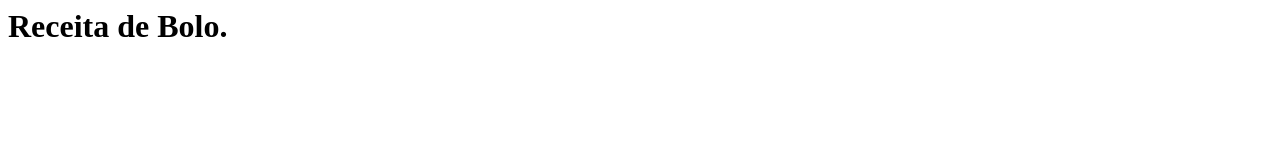
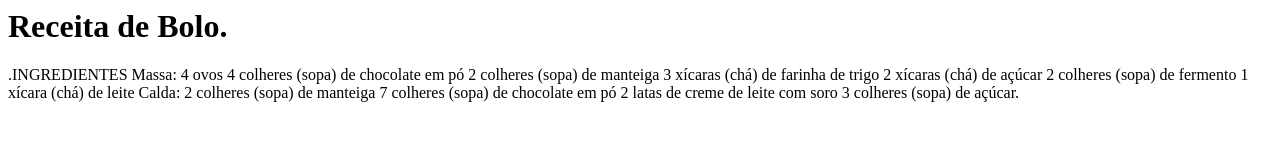
Before and after one commit to Angelomiguelrocha/PC-Primeiro-C-AJ, a plain HTML site: page index.html in a window 1280 px wide. Drawn offline with Linux system fonts and the light colour scheme.

Commit message:
Update index.html

```diff
--- a/index.html
+++ b/index.html
@@ -1,6 +1,6 @@
 <html>
 <h1>Receita de Bolo.</h1>
-</htmlINGREDIENTES
+</html>.INGREDIENTES
 Massa:
 4 ovos
 4 colheres (sopa) de chocolate em pó
@@ -13,4 +13,4 @@ Calda:
 2 colheres (sopa) de manteiga
 7 colheres (sopa) de chocolate em pó
 2 latas de creme de leite com soro
-3 colheres (sopa) de açúcar>
+3 colheres (sopa) de açúcar.
```
